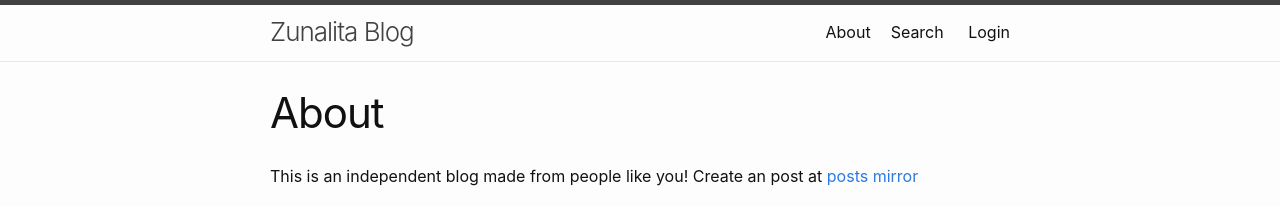
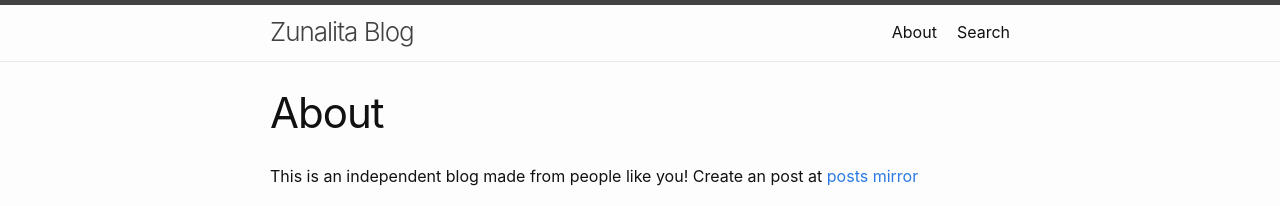
Before and after one commit to zunalita/zunalita.github.io, a Jekyll site: the page built from about.md, in a window 1280 px wide. Shown: the top 206 px of the page. Built offline with Jekyll 4.4.1, drawn with Linux system fonts in a browser that asks for light colours.

Commit message:
Commented login button for html proofer

```diff
--- a/_includes/header.html
+++ b/_includes/header.html
@@ -25,7 +25,7 @@
           {%- endfor -%}
 
           <!-- Login button -->
-          <a class="page-link" href="/login/">Login</a>
+          <!-- <a class="page-link" href="/login/">Login</a> -->
 
         </div>
       </nav>
```
